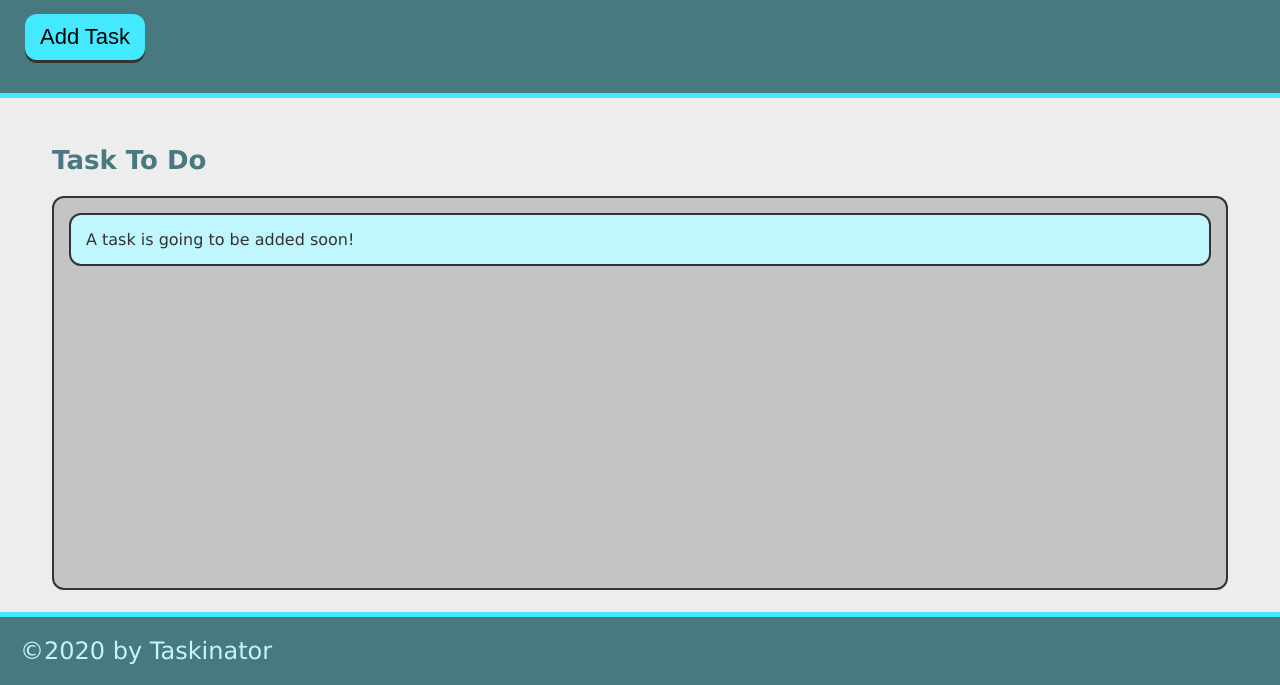
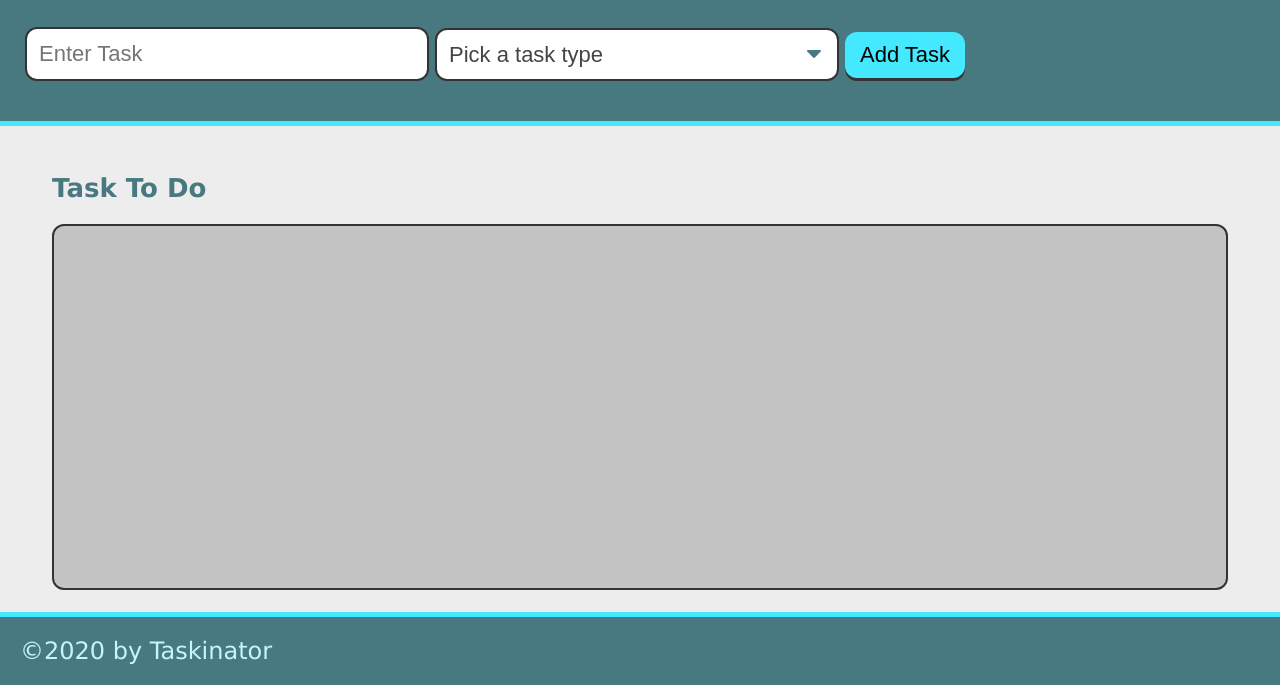
Before and after one commit to onlydeniros/taskinator, a plain HTML site: page index.html in a window 1280 px wide. Shown: the part 115-800 px from the top of the page. Drawn offline with Linux system fonts and the light colour scheme.

Commit message:
added input to header

```diff
--- a/index.html
+++ b/index.html
@@ -13,13 +13,27 @@
     <header>
         <h1 class="page-title">Taskinator</h1>
         <p>Click the button below to add a new task!</p>
-        <button class="btn" id="save-task">Add Task</button>
+        <form id="task-form">
+            <div class="form-group">
+                <input type="text" name="task-name" placeholder="Enter Task">
+            </div>
+            <div class="form-group">
+                <select name="task-type" class="select-dropdown">
+                    <option value="" disabled selected>Pick a task type</option>
+                    <option value="Print">Print</option>
+                    <option value="Web">Web</option>
+                    <option value="Mobile">Mobile</option>
+                </select>
+            </div>
+            <div class="form-group">
+                <button class="btn" id="save-task" type="submit">Add Task</button>
+            </div>
+        </form>
     </header>
     <main class="page-content">
         <section class="task-list-wrapper">
             <h2 class="list-title">Task To Do</h2>
             <ul class="task-list" id="tasks-to-do">
-                <li class="task-item">A task is going to be added soon!</li>
             </ul>
         </section>
     </main>
```
Also changed, not shown: 2 other files.
